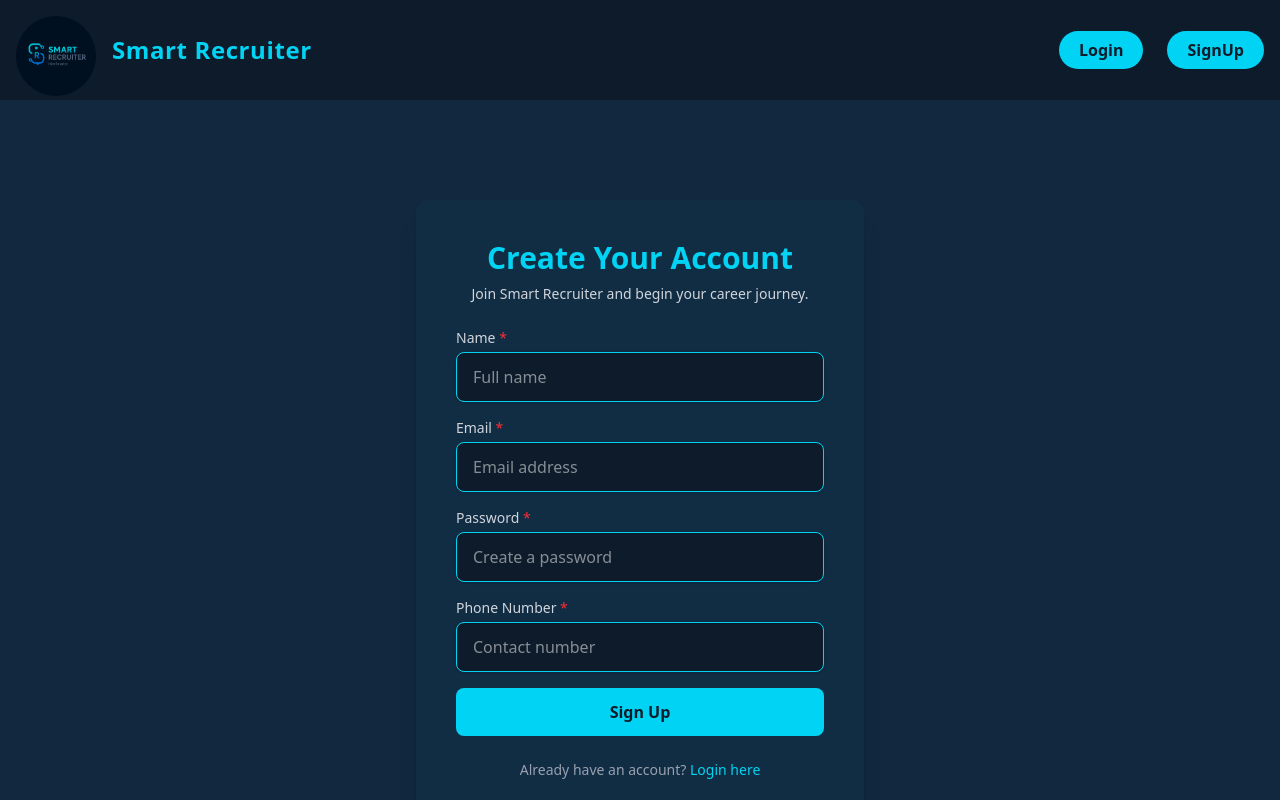
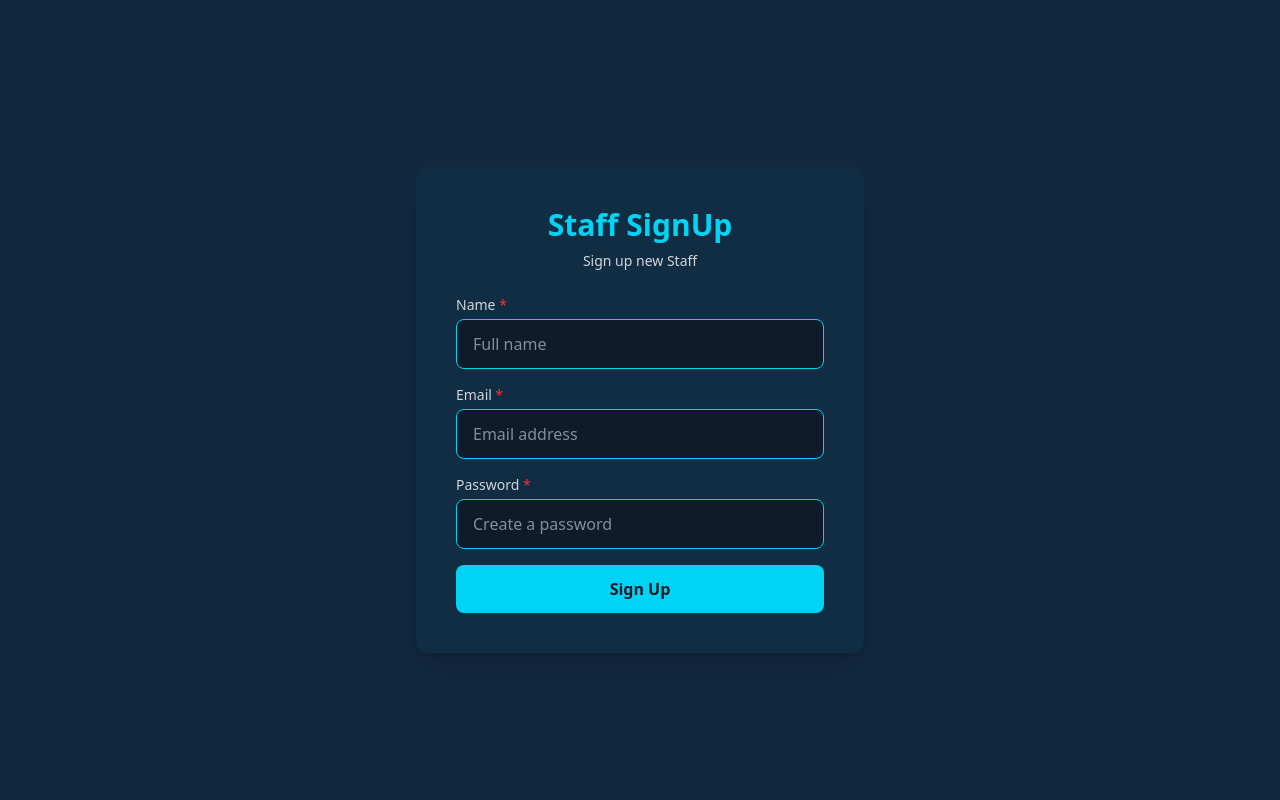
Before and after one commit to raphaelkihiro/smart-recruiter, a React (Vite) app: page /recruiter-signup in a window 1280 px wide. Shown: the top 800 px of the page. Built offline with nearby package versions, Linux system fonts and the light colour scheme.

Commit message:
added rectuire signup page

```diff
--- a/src/pages/RecruiterSignup.jsx
+++ b/src/pages/RecruiterSignup.jsx
@@ -1,8 +1,7 @@
 import { useState } from "react";
-import { Link, useNavigate } from "react-router-dom";
 import { toast } from "react-hot-toast";
-import Header from "../components/Header";
-import Footer from "../components/Footer";
+import { useNavigate } from "react-router-dom";
+import logo from "../assets/image/logo.png";
 
 const API_BASE_URL = import.meta.env.VITE_API_BASE_URL;
 
@@ -10,18 +9,13 @@ function RecruiterSignup() {
   const [name, setName] = useState("");
   const [email, setEmail] = useState("");
   const [password, setPassword] = useState("");
-  const [contactInfo, setContactInfo] = useState("");
-  const [role] = useState("recruiter");
+  const [role, setRole] = useState("recruiter");
   const navigate = useNavigate();
+  const recruiter = JSON.parse(localStorage.getItem("user")) || {};
 
   const handleSubmit = async (e) => {
     e.preventDefault();
-    console.log({
-      name,
-      email,
-      password,
-      role,
-    });
+
     try {
       const res = await fetch(`${API_BASE_URL}/signup`, {
         method: "POST",
@@ -30,7 +24,6 @@ function RecruiterSignup() {
           name,
           email,
           password,
-          contact_info: contactInfo,
           role,
         }),
       });
@@ -39,7 +32,20 @@ function RecruiterSignup() {
 
       if (res.ok) {
         toast.success("Signup successful!");
-        navigate("/login");
+
+        if (data.access_token) {
+          localStorage.setItem("access_token", data.access_token);
+        }
+        if (data.user) {
+          localStorage.setItem("user", JSON.stringify(data.user));
+          localStorage.setItem("role", data.user.role);
+        }
+
+        setName("");
+        setEmail("");
+        setPassword("");
+
+
       } else {
         toast.error(data.message || "Signup failed");
       }
@@ -48,21 +54,25 @@ function RecruiterSignup() {
       toast.error("Something went wrong.");
     }
   };
+
+  const handleLogout = () => {
+    localStorage.removeItem("access_token");
+    localStorage.removeItem("user");
+    localStorage.removeItem("role");
+    window.location.href = "/";
+  };
+
   return (
-    <>
-      <div>
-        <Header />
-      </div>
-
+    <div className="flex min-h-screen bg-[#12283f] text-white">
+      {/* Main Content */}
+      <div className="flex-1">
         <div className="min-h-screen flex items-center justify-center bg-[#12283f] px-4">
           <div className="max-w-md w-full p-10 bg-[#112D44] text-white rounded-xl shadow-xl space-y-6 mt-5">
             <div className="text-center">
               <h2 className="text-3xl font-extrabold text-cyan-400 mb-2">
-              Create Your Account
+                Staff SignUp
               </h2>
-            <p className="text-sm text-gray-300">
-              Join Smart Recruiter and begin your career journey.
-            </p>
+              <p className="text-sm text-gray-300">Sign up new Staff</p>
             </div>
 
             <form className="space-y-4" onSubmit={handleSubmit}>
@@ -75,7 +85,7 @@ function RecruiterSignup() {
                   value={name}
                   onChange={(e) => setName(e.target.value)}
                   placeholder="Full name"
-                className="w-full px-4 py-3 border border-cyan-400 bg-[#0D1B2A] text-white rounded-lg shadow-sm focus:outline-none focus:ring-2 focus:ring-cyan-400"
+                  className="w-full px-4 py-3 border border-cyan-400 bg-[#0D1B2A] text-white rounded-lg focus:outline-none focus:ring-2 focus:ring-cyan-400"
                   required
                 />
               </div>
@@ -89,7 +99,7 @@ function RecruiterSignup() {
                   value={email}
                   onChange={(e) => setEmail(e.target.value)}
                   placeholder="Email address"
-                className="w-full px-4 py-3 border border-cyan-400 bg-[#0D1B2A] text-white rounded-lg shadow-sm focus:outline-none focus:ring-2 focus:ring-cyan-400"
+                  className="w-full px-4 py-3 border border-cyan-400 bg-[#0D1B2A] text-white rounded-lg focus:outline-none focus:ring-2 focus:ring-cyan-400"
                   required
                 />
               </div>
@@ -103,40 +113,10 @@ function RecruiterSignup() {
                   value={password}
                   onChange={(e) => setPassword(e.target.value)}
                   placeholder="Create a password"
-                className="w-full px-4 py-3 border border-cyan-400 bg-[#0D1B2A] text-white rounded-lg shadow-sm focus:outline-none focus:ring-2 focus:ring-cyan-400"
+                  className="w-full px-4 py-3 border border-cyan-400 bg-[#0D1B2A] text-white rounded-lg focus:outline-none focus:ring-2 focus:ring-cyan-400"
                   required
                 />
               </div>
-
-            <div>
-              <label className="block text-sm font-medium text-gray-300 mb-1">
-                Phone Number <span className="text-red-500">*</span>
-              </label>
-              <input
-                type="text"
-                value={contactInfo}
-                onChange={(e) => setContactInfo(e.target.value)}
-                placeholder="Contact number"
-                className="w-full px-4 py-3 border border-cyan-400 bg-[#0D1B2A] text-white rounded-lg shadow-sm focus:outline-none focus:ring-2 focus:ring-cyan-400"
-                required
-              />
-            </div>
-
-            {/* <div>
-              <label className="block text-sm font-medium text-gray-300 mb-1">
-                Role <span className="text-red-500">*</span>
-              </label>
-              <select
-                value={role}
-                onChange={(e) => setRole(e.target.value)}
-                className="w-full px-4 py-3 border border-cyan-400 bg-[#0D1B2A] text-white rounded-lg"
-                required
-              >
-                <option value="">-- Select Role --</option>{" "}
-                <option value="interviewee">Interviewee</option>
-                <option value="recruiter">Recruiter</option>
-              </select>
-            </div> */}
 
               <button
                 type="submit"
@@ -145,22 +125,11 @@ function RecruiterSignup() {
                 Sign Up
               </button>
             </form>
-
-          <p className="text-center text-sm text-gray-400 mt-6">
-            Already have an account?{" "}
-            <Link
-              to="/login"
-              className="text-cyan-400 font-medium hover:underline"
-            >
-              Login here
-            </Link>
-          </p>
           </div>
         </div>
-      <div>
-        <Footer />
+
       </div>
-    </>
+    </div>
   );
 }
 
```
Lines whose indentation alone changed are shown as unchanged.
